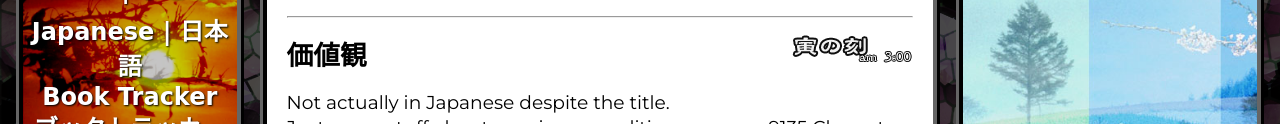
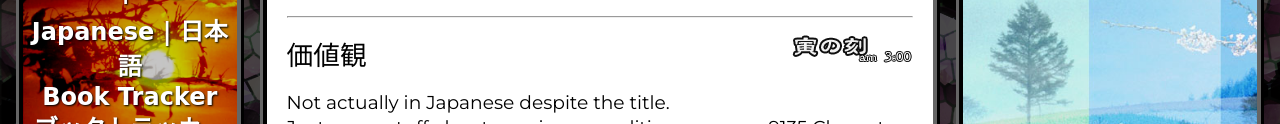
Before and after one commit to DaniellaRoz/kiku, a website: page HTML/blog.html in a window 1280 px wide. Shown: the part 178-302 px from the top of the page. Drawn offline with nearby package versions, Linux system fonts and the light colour scheme; a web font is replaced by a local one.

Commit message:
fix japanese blog title font

```diff
--- a/HTML/blog.html
+++ b/HTML/blog.html
@@ -45,7 +45,7 @@
 
                 <a class="article-preview" href="blogposts/kachikan.html">
                     <div class="article-preview-header">
-                        <h2>価値観</h2>
+                        <h2 class="ja">価値観</h2>
                         <img src="../media/gfx/times/tiger.png" alt="寅の刻 am 3:00">
                     </div>
                     <div class="article-preview-body">
--- a/styles.css
+++ b/styles.css
@@ -34,7 +34,7 @@
     font-family: "kaisei opti", serif;
 }
 
-#main-view h1.ja, #main-view h1 span.ja {
+#main-view h1.ja, #main-view h2.ja, #main-view h1 span.ja, #main-view h2 span.ja {
     font-family: "EVA MATISSE", serif;
     font-weight: 500;
 }
```
